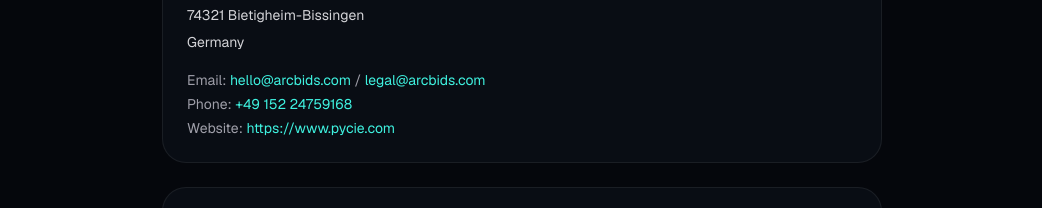
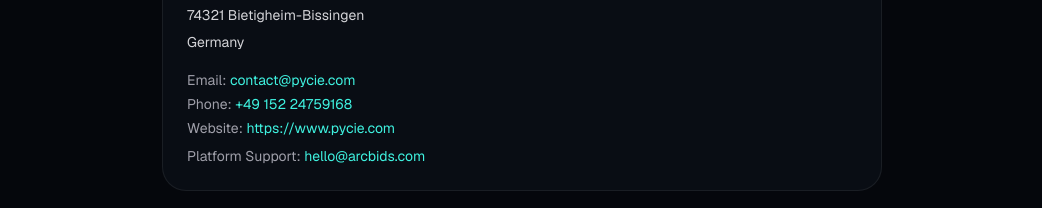
Before and after one commit to Arclipsed/Arc-Bids-Client, a Next.js app: page /imprint in a window 1280 px wide. Shown: the part 414-622 px from the top of the page, without its empty margins (118-1160 px from the left). Built offline with nearby package versions, Linux system fonts and the light colour scheme; no server answers.

Commit message:
Use contact@pycie.com for PYCIE Studio operator block and hello@arcbids.com for platform support

```diff
--- a/src/app/imprint/page.tsx
+++ b/src/app/imprint/page.tsx
@@ -32,12 +32,13 @@ const CONTENT = {
       "Germany",
     ],
     emailLabel: "Email",
-    email: "hello@arcbids.com",
+    email: "contact@pycie.com",
+    platformEmailLabel: "Platform Support",
+    platformEmail: "hello@arcbids.com",
     phoneLabel: "Phone",
     phone: "+49 152 24759168",
     websiteLabel: "Website",
     website: "https://www.pycie.com",
-    legalEmail: "legal@arcbids.com",
     sections: [
       {
         heading: "1. Liability Disclaimer for Content",
@@ -70,12 +71,13 @@ const CONTENT = {
       "Deutschland",
     ],
     emailLabel: "E-Mail",
-    email: "hello@arcbids.com",
+    email: "contact@pycie.com",
+    platformEmailLabel: "Plattform-Support",
+    platformEmail: "hello@arcbids.com",
     phoneLabel: "Telefon",
     phone: "+49 152 24759168",
     websiteLabel: "Webseite",
     website: "https://www.pycie.com",
-    legalEmail: "legal@arcbids.com",
     sections: [
       {
         heading: "1. Haftung für Inhalte",
@@ -154,13 +156,6 @@ async function ImprintContent() {
                   className="text-[#3ff2e0] transition hover:underline"
                 >
                   {copy.email}
-                </a>{" "}
-                /{" "}
-                <a
-                  href={`mailto:${copy.legalEmail}`}
-                  className="text-[#3ff2e0] transition hover:underline"
-                >
-                  {copy.legalEmail}
                 </a>
               </p>
               <p>
@@ -181,6 +176,15 @@ async function ImprintContent() {
                   className="text-[#3ff2e0] transition hover:underline"
                 >
                   {copy.website}
+                </a>
+              </p>
+              <p className="pt-1">
+                {copy.platformEmailLabel}:{" "}
+                <a
+                  href={`mailto:${copy.platformEmail}`}
+                  className="text-[#3ff2e0] transition hover:underline"
+                >
+                  {copy.platformEmail}
                 </a>
               </p>
             </div>
```
